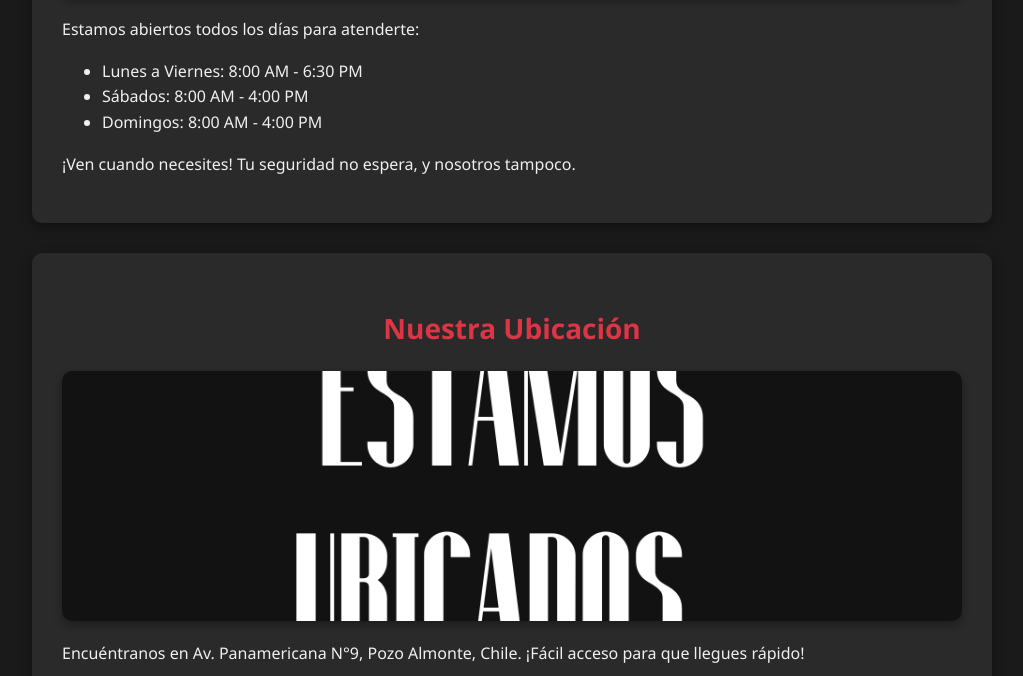
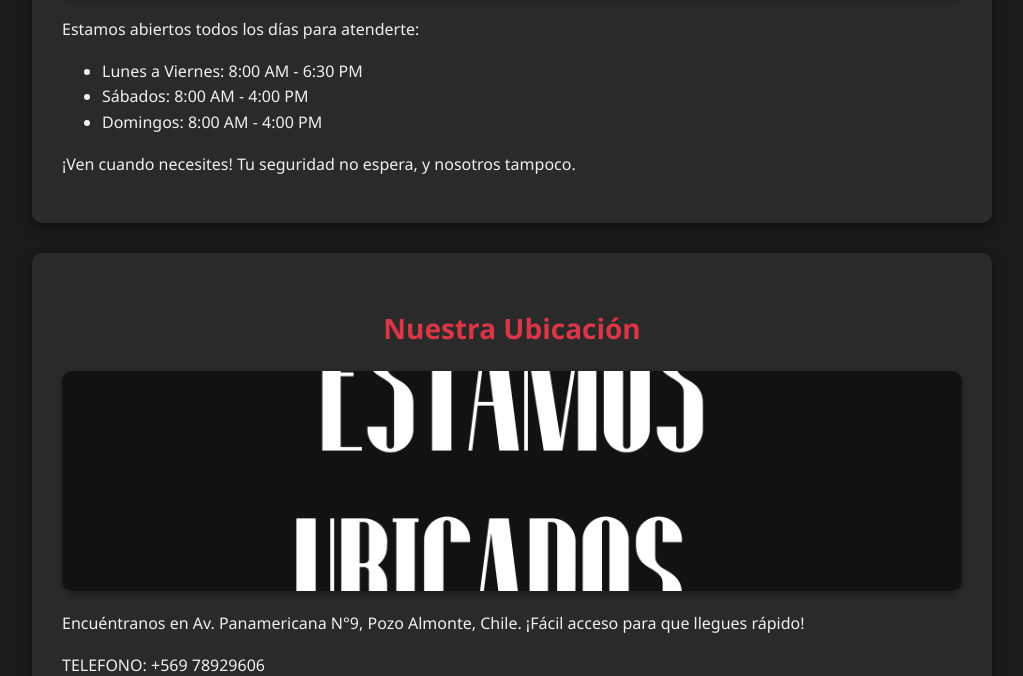
Before and after one commit to SKILL-XOTHAN/vulcanizacion_-elCumpita, a plain HTML site: page login.html in a window 1280 px wide. Shown: the part 2000-2676 px from the top of the page, without its empty margins (128-1151 px from the left). Drawn offline with Linux system fonts and the light colour scheme.

Commit message:
Update login.html

```diff
--- a/login.html
+++ b/login.html
@@ -223,7 +223,7 @@
 
     <section id="ubicacion">
         <h2>Nuestra Ubicación</h2>
-        <img src="img/UBI.png" alt="Ubicación del taller" style="width: 100%; height: 250px; object-fit: cover;">
+        <img src="img/UBI.png" alt="Ubicación del taller" style="width: 100%; height: 220px; object-fit: cover;">
         <p>Encuéntranos en Av. Panamericana N°9, Pozo Almonte, Chile. ¡Fácil acceso para que llegues rápido!</p>
         <P>TELEFONO: +569 78929606</P>
         <div class="map">
```
